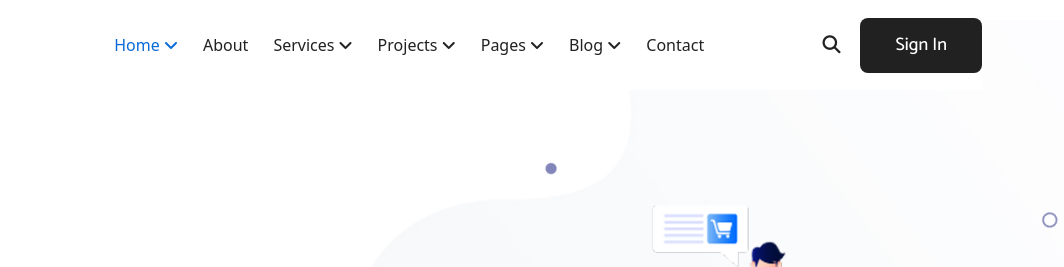
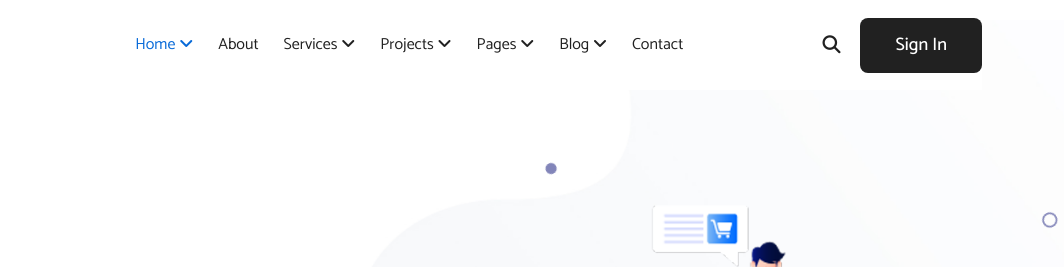
Before and after one commit to maiychrus25/Fria-IT-Tech, a plain HTML site: page index.html in a window 1280 px wide. Shown: the top 267 px of the page, 216-1280 px from the left. Drawn offline with nearby package versions, Linux system fonts and the light colour scheme.

Commit message:
Update style.css

```diff
--- a/assets/css/style.css
+++ b/assets/css/style.css
@@ -290,11 +290,13 @@ a:hover {
   position: relative;
 }
 .navbar__container__link__list__item a {
-  display: inline-block;
-  padding-top: 25px;
-  padding-bottom: 25px;
-  width: 100%;
-  margin-right: 25px;
+    display: inline-block;
+    padding-top: 25px;
+    padding-bottom: 25px;
+    width: 100%;
+    margin-right: 25px;
+    font-size: 16px;
+    font-family: 'Catamaran', sans-serif;
 }
 .navbar__container__link__list__item:last-child a {
   margin-right: 0;
```
